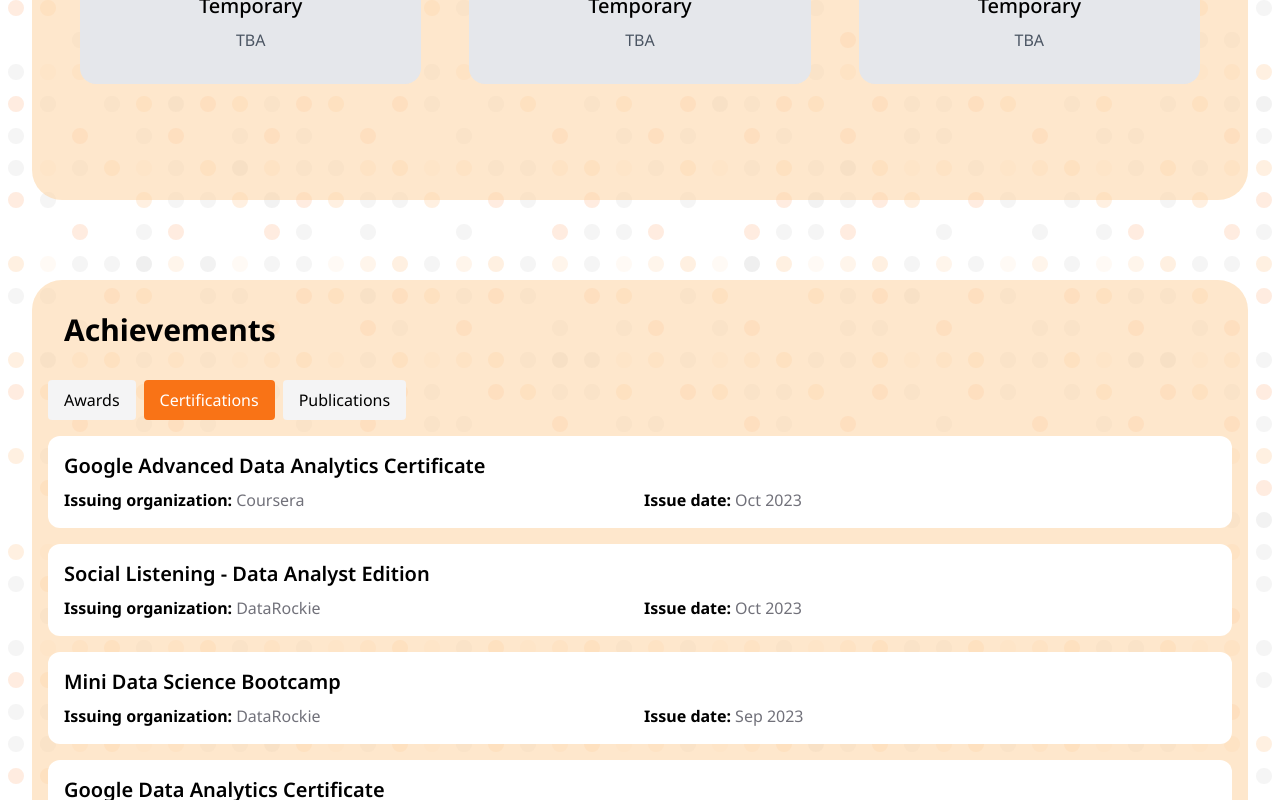
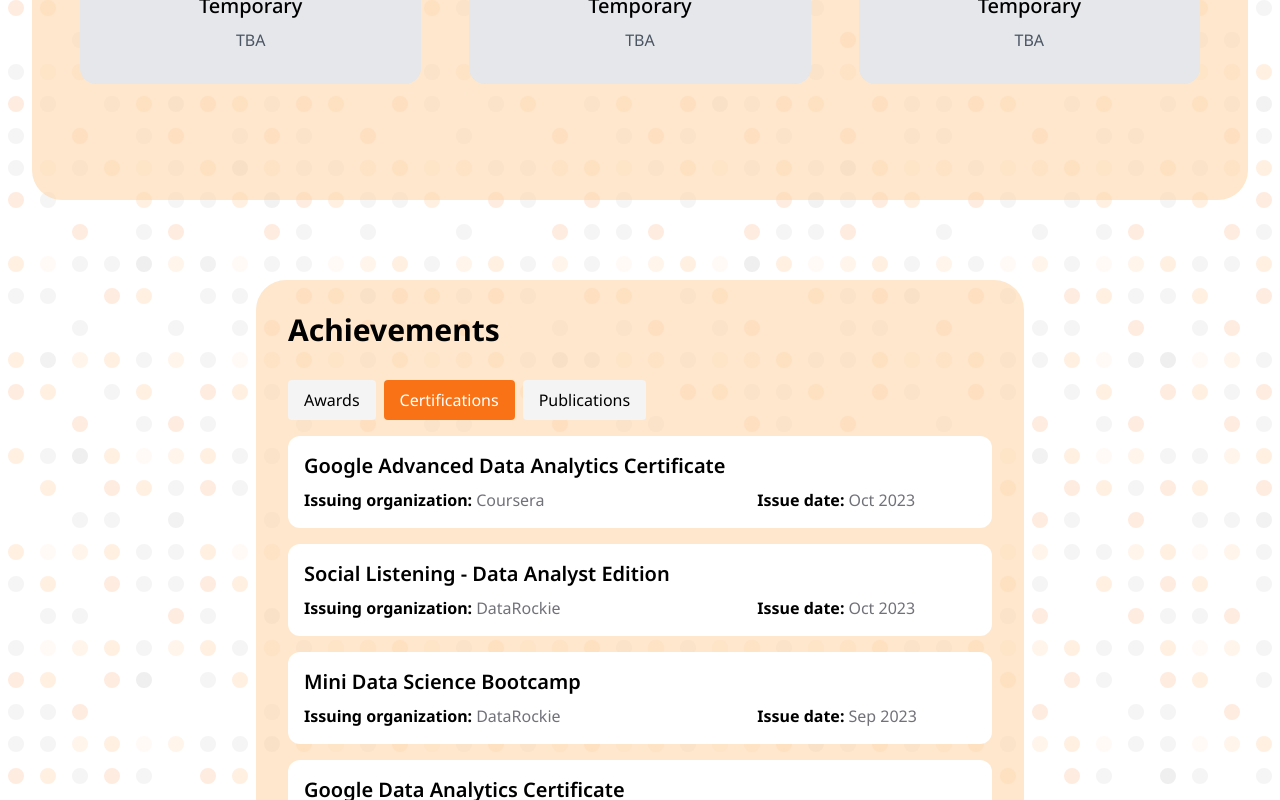
Before and after one commit to rainof/rainof.github.io, a React (Create React App) app: page /#home in a window 1280 px wide. Both pictures are taken after a click on the button "Certifications". Shown: the part 2264-3064 px from the top of the page. Built offline with nearby package versions, Linux system fonts and the light colour scheme; the HTML template or start-up script is replaced by a standard one.

Commit message:
style(frontend): enhance styling of Achievement section layout

```diff
--- a/src/components/Achievement.js
+++ b/src/components/Achievement.js
@@ -21,9 +21,10 @@ function Achievement() {
   };
 
   return (
-    <div className="h-[90vh] bg-orange-200/60 rounded-[30px]">
+    <div className="flex items-center justify-center">
+      <div className="w-screen sm:w-[80vw] lg:w-[60vw] h-[90vh] bg-orange-200/60 rounded-[30px]">
         <h1 className="text-3xl font-bold pl-8 pt-8">Achievements</h1>
-      <div className="container mx-auto px-4 py-8">
+        <div className="container mx-auto px-8 py-8">
           <div className="mb-4">
             <button
               className={`mr-2 px-4 py-2 rounded ${
@@ -69,8 +70,8 @@ function Achievement() {
                 )}
 
                 {activeTab === "certifications" && (
-                <div className="grid sm:grid-cols-2 sm:gap-2">
-                  <div>
+                  <div className="grid md:grid-cols-3 sm:gap-2">
+                    <div className="md:col-span-2">
                       <strong className="mr-1">Issuing organization:</strong>
                       <span className="text-zinc-500">{item.by}</span>
                     </div>
@@ -106,6 +107,7 @@ function Achievement() {
           </div>
         </div>
       </div>
+    </div>
   );
 }
 
```
Lines whose indentation alone changed are shown as unchanged.
